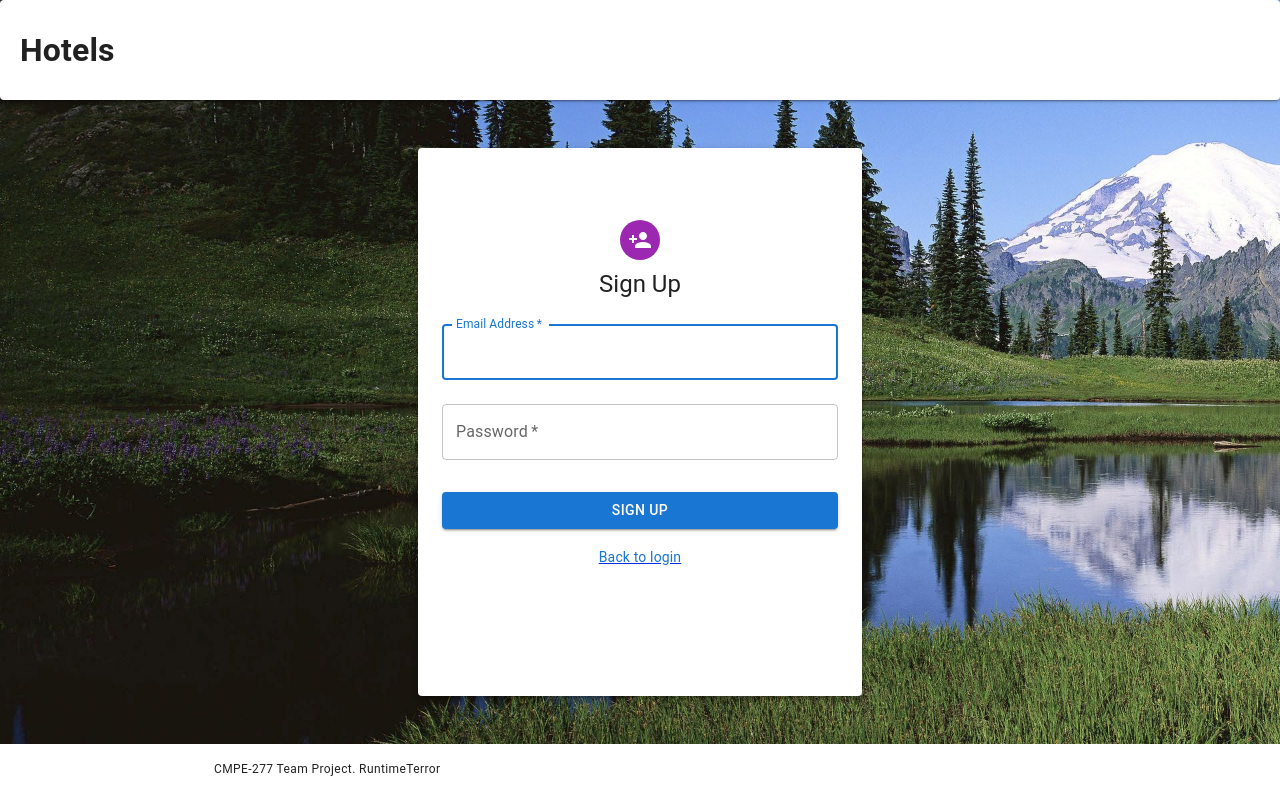
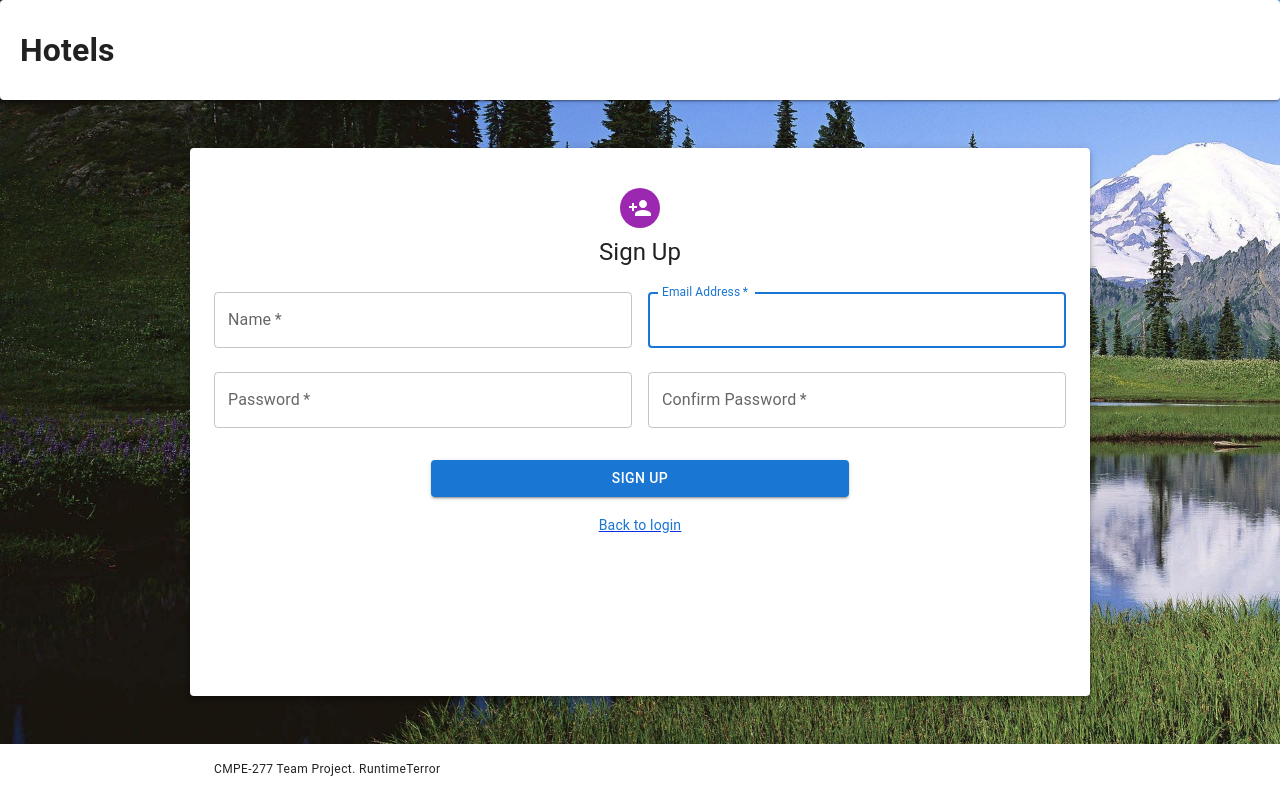
Before and after one commit to gopinathsjsu/team-project-runtimeterror, a React (Create React App) app in the folder hm-web/: page /signup in a window 1280 px wide. Built offline with nearby package versions, Linux system fonts and the light colour scheme; no server answers.

Commit message:
UI elements

```diff
--- a/hm-web/src/Login/SignUp.js
+++ b/hm-web/src/Login/SignUp.js
@@ -10,6 +10,7 @@ import PersonAddIcon from '@mui/icons-material/PersonAdd';
 import Typography from '@mui/material/Typography';
 import Container from '@mui/material/Container';
 import { Paper } from '@mui/material';
+import { Grid } from '@mui/material';
 
 
 export default function SignUp() {
@@ -24,11 +25,11 @@ export default function SignUp() {
 
   return (
     <Paper elevation={4}>
-      <Container component="main" maxWidth="xs">
+      <Container component="main" maxWidth="md">
         <CssBaseline />
         <Box
           sx={{
-            marginTop: 8,
+            marginTop: 4,
             display: 'flex',
             flexDirection: 'column',
             alignItems: 'center',
@@ -41,6 +42,20 @@ export default function SignUp() {
             Sign Up
           </Typography>
           <Box component="form" onSubmit={handleSubmit} noValidate sx={{ mt: 1 }}>
+            <Grid container justifyContent="center" columnSpacing={2} >
+              <Grid item xs={12} md={6} lg={6}>
+                <TextField
+                  margin="normal"
+                  fullWidth
+                  required
+                  id="username"
+                  label="Name"
+                  name="username"
+                  autoComplete="name"
+                  autoFocus
+                />
+              </Grid>
+              <Grid item xs={12} md={6} lg={6}>
                 <TextField
                   margin="normal"
                   required
@@ -51,6 +66,8 @@ export default function SignUp() {
                   autoComplete="email"
                   autoFocus
                 />
+              </Grid>
+              <Grid item xs={12} md={6} lg={6}>
                 <TextField
                   margin="normal"
                   required
@@ -59,8 +76,22 @@ export default function SignUp() {
                   label="Password"
                   type="password"
                   id="password"
-              autoComplete="current-password"
+                  autoComplete="new-password"
                 />
+              </Grid>
+              <Grid item xs={12} md={6} lg={6}>
+                <TextField
+                  margin="normal"
+                  required
+                  fullWidth
+                  name="password"
+                  label="Confirm Password"
+                  type="password"
+                  id="password"
+                  autoComplete="new-password"
+                />
+              </Grid>
+              <Grid item xs={6} md={6} lg={6}>
                 <Button
                   type="submit"
                   fullWidth
@@ -69,6 +100,7 @@ export default function SignUp() {
                 >
                   Sign Up
                 </Button>
+              </Grid></Grid>
             <Container sx={{ display: 'flex', justifyContent: 'center' }} fixed>
               <Link to="/login">
                 <MaterialLink.default variant="body2">
--- a/hm-web/src/Login/SingIn.js
+++ b/hm-web/src/Login/SingIn.js
@@ -28,7 +28,7 @@ export default function SignIn() {
         <CssBaseline />
         <Box
           sx={{
-            marginTop: 8,
+            marginTop: 4,
             display: 'flex',
             flexDirection: 'column',
             alignItems: 'center',
```
Lines whose indentation alone changed are shown as unchanged.
